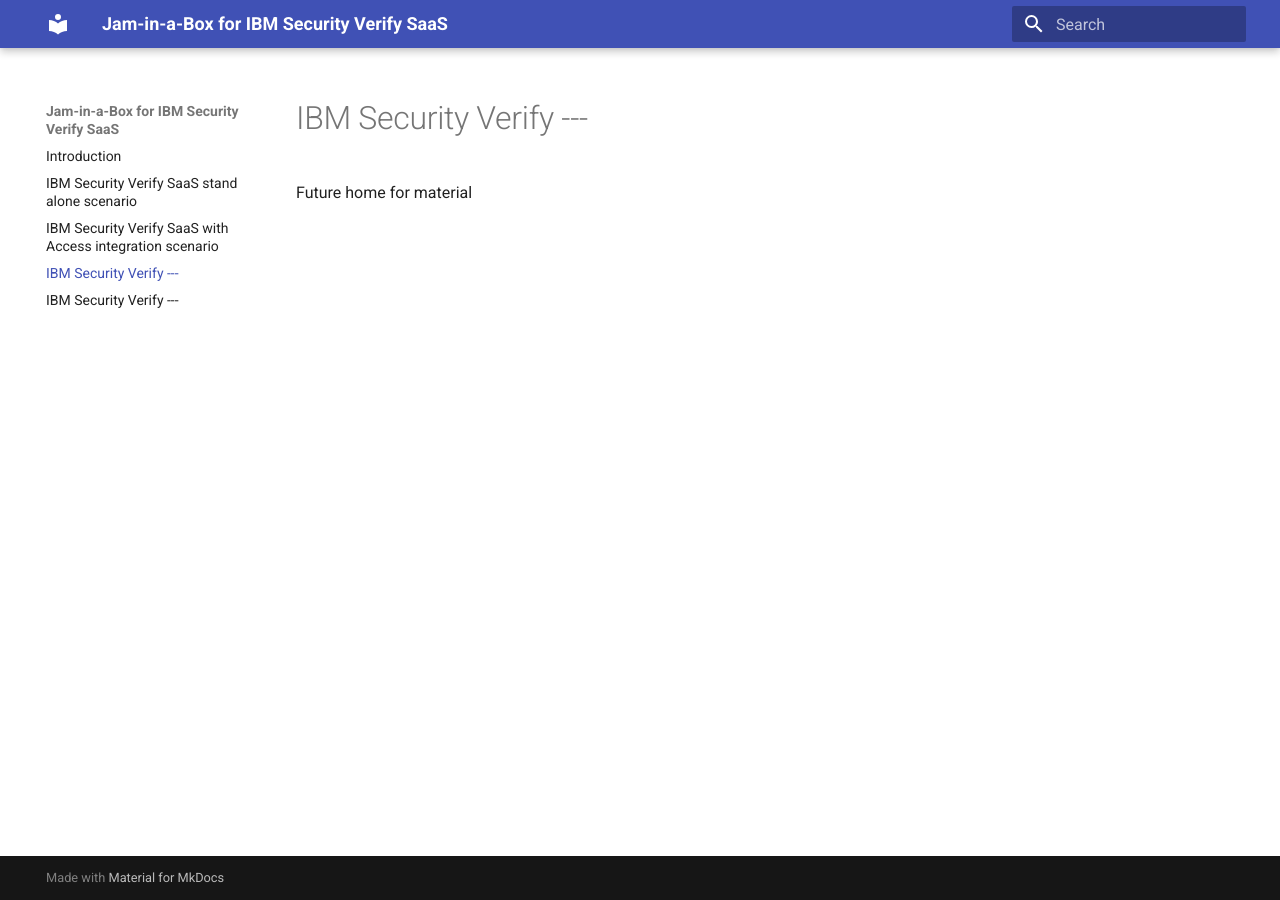
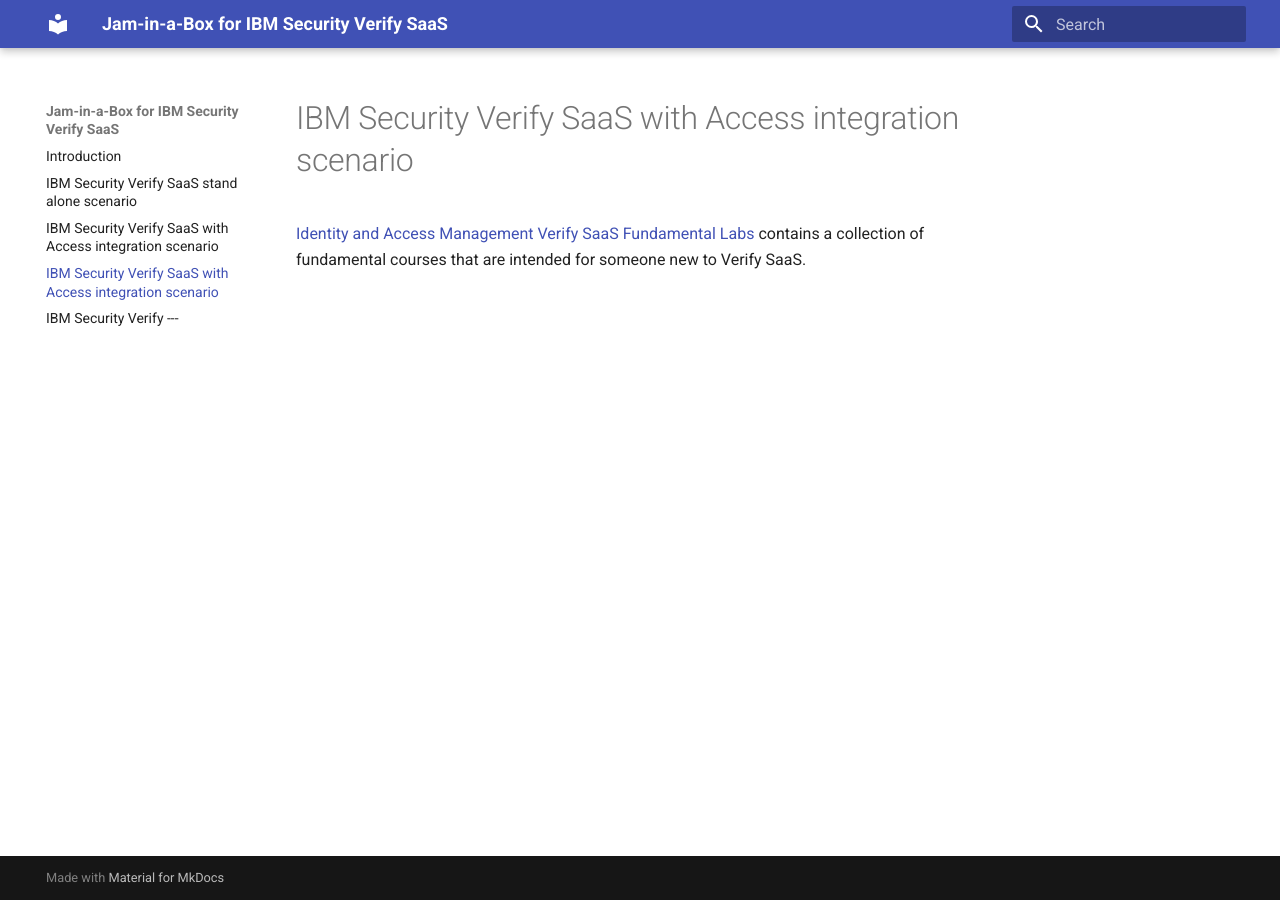
Before and after one commit to IBM/verify-jam-in-a-box, an MkDocs documentation site: the page built from docs/chapter3.md, in a window 1280 px wide. Built offline with MkDocs 1.6.1 and Material for MkDocs 9.7.7, drawn with Linux system fonts in a browser that asks for light colours.

Commit message:
upping work from github IBM rep to IBM org - chapter 3 and 4

```diff
--- a/docs/chapter3.md
+++ b/docs/chapter3.md
@@ -1,3 +1,4 @@
-# IBM Security Verify ---
+# IBM Security Verify SaaS with Access integration scenario
 
-Future home for material
+
+[Identity and Access Management Verify SaaS Fundamental Labs](https://www.ibm.com/training/collection/identity-and-access-management-verify-saas-691) contains a collection of fundamental courses that are intended for someone new to Verify SaaS.
```
